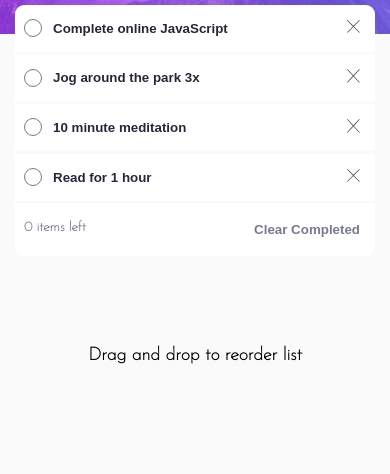
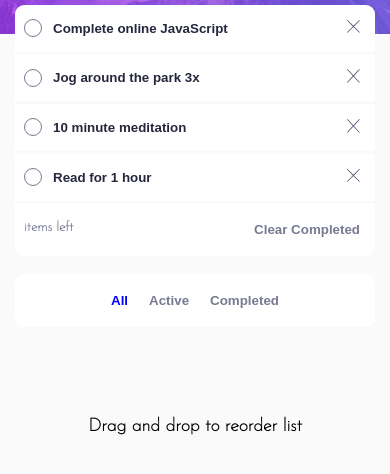
Before and after one commit to roc2246/todo-app__FEM, a website: page index.html in a window 390 px wide. Shown: the part 146-620 px from the top of the page. Drawn offline with Linux system fonts and the light colour scheme; a web font is replaced by a local one.

Commit message:
Created layout for mobile filter box

```diff
--- a/index.html
+++ b/index.html
@@ -121,17 +121,24 @@
 
         <div class="todos__manage">
           <p class="todos__manage--items-left">
-            <span id="todos-left">0</span> items left
+            <span id="todos-left"></span> items left
           </p>
 
-          <!-- <div class="btn-box-central">
-            <button class="btn btn--all">All</button>
-            <button class="btn btn--active">Active</button>
-            <button class="btn btn--completed">Completed</button>
-          </div> -->
+          <div class="filter-box-central filter-box-central--desktop">
+            <button class="filter filter--all">All</button>
+            <button class="filter filter--active">Active</button>
+            <button class="filter filter--completed">Completed</button>
+          </div>
 
-          <button class="btn btn--clear">Clear Completed</button>
+          <button class="filter filter--clear">Clear Completed</button>
         </div>
+
+        <div class="filter-box-central filter-box-central--mobile">
+          <button class="filter filter--all">All</button>
+          <button class="filter filter--active">Active</button>
+          <button class="filter filter--completed">Completed</button>
+        </div>
+
       </form>
     </main>
 
--- a/sass/components/_button.scss
+++ b/sass/components/_button.scss
@@ -16,3 +16,9 @@ button{
         height: auto;
     }
 }
+
+.filter-box-central {
+& >button:nth-child(1){
+    color: blue;
+}
+}
--- /dev/null
+++ b/sass/components/_filter.scss
@@ -0,0 +1,17 @@
+$border-radius: 0.5rem;
+
+.filter-box-central {
+    display: flex;
+    flex-direction: row;
+    gap: .5rem;
+  &--desktop {
+    display: none;
+  }
+  &--mobile {
+    justify-content: center;
+    background-color: white;
+    border-radius: $border-radius;
+    padding: 1rem 0.5rem 1rem 0.5rem;
+    margin-top: 1rem;
+  }
+}
--- a/sass/main.scss
+++ b/sass/main.scss
@@ -10,6 +10,7 @@
 @import 'components/button';
 @import 'components/todo';
 @import 'components/track';
+@import 'components/filter';
 
 @import 'layouts/main';
 @import 'layouts/header';
```
Also changed, not shown: css/style.css.
